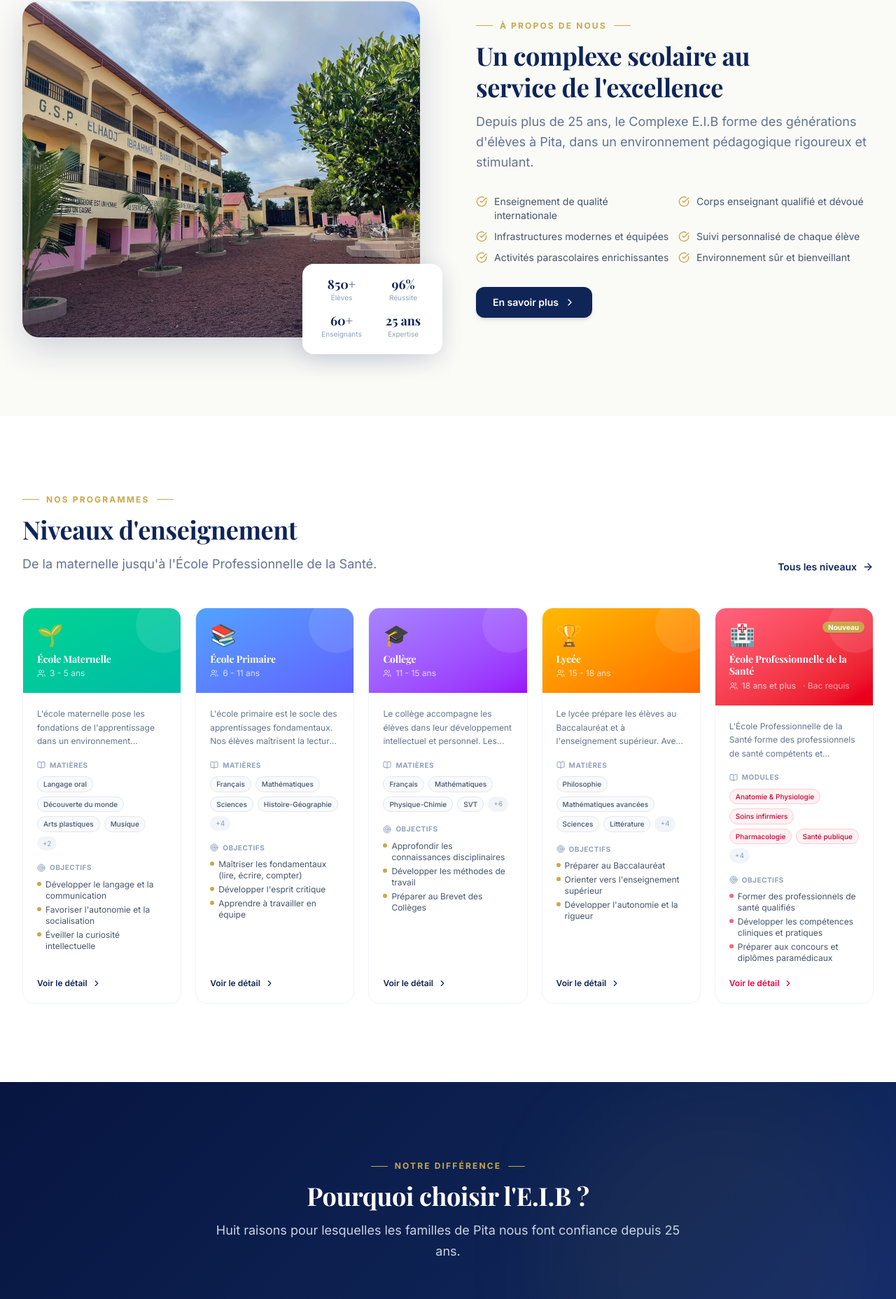
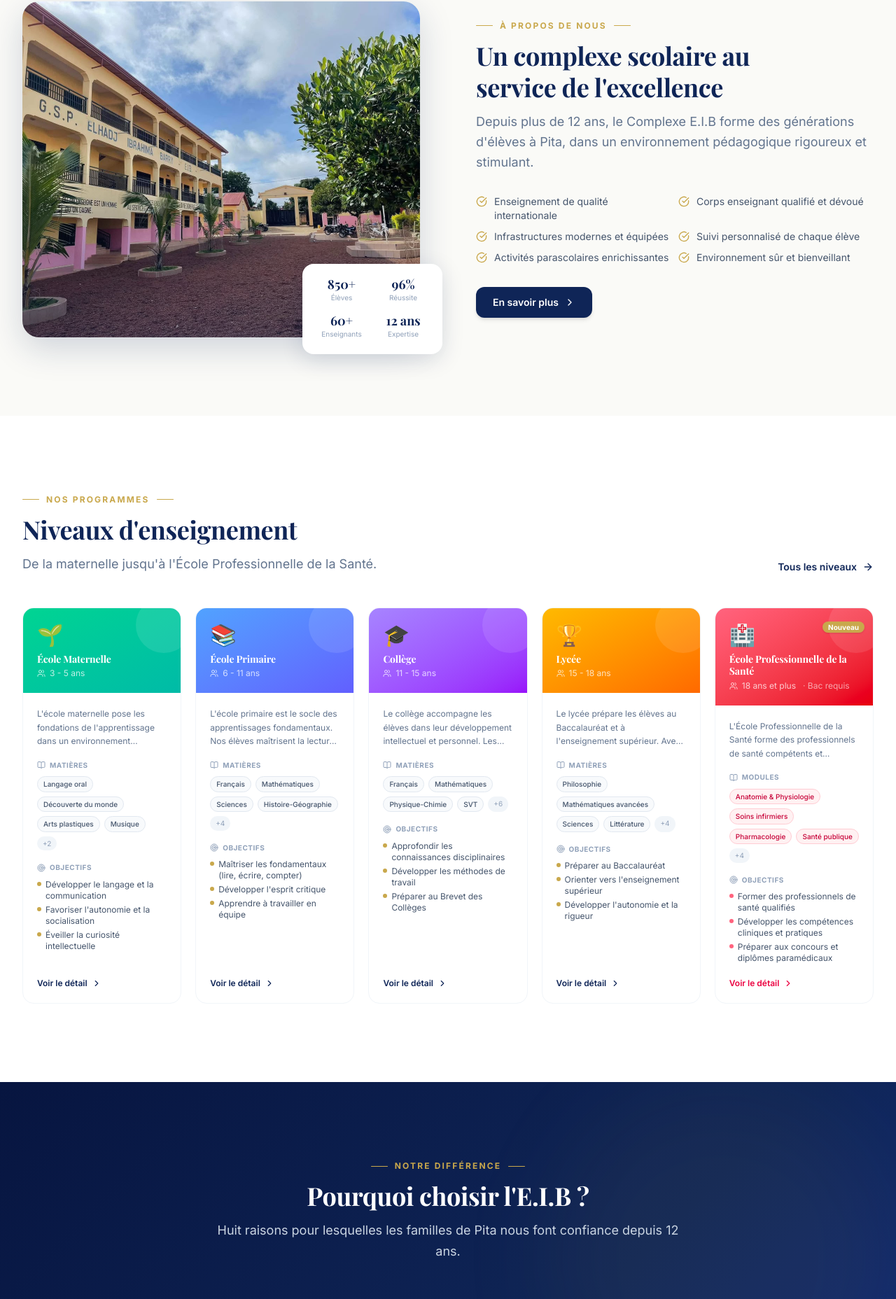
Before and after one commit to Barry-webdev/EIB-School, a Next.js app in the folder Frontend/: page / in a window 1280 px wide. Shown: the part 1485-3341 px from the top of the page at 70% size. Built offline with nearby package versions, Linux system fonts and the light colour scheme.

Commit message:
fix: 25 ans -> 12 ans partout

```diff
--- a/Frontend/src/app/a-propos/page.tsx
+++ b/Frontend/src/app/a-propos/page.tsx
@@ -104,9 +104,9 @@ const timeline = [
   },
   {
     year: "2025",
-    title: "25 ans d'excellence",
+    title: "12 ans d'excellence",
     description:
-      "Célébration des 25 ans avec un taux de réussite record de 98% au baccalauréat et plus de 800 élèves inscrits.",
+      "Célébration des 12 ans avec un taux de réussite record de 98% au baccalauréat et plus de 800 élèves inscrits.",
   },
   {
     year: "2026",
@@ -122,7 +122,7 @@ export default function AProposPage() {
       <PageHero
         pretitle="Notre établissement"
         title="À propos de l'E.I.B"
-        subtitle="Depuis plus de 25 ans, le Complexe Scolaire Privé Elhadj Ibrahima Barry forme des générations d'élèves avec rigueur et dévouement."
+        subtitle="Depuis plus de 12 ans, le Complexe Scolaire Privé Elhadj Ibrahima Barry forme des générations d'élèves avec rigueur et dévouement."
       />
 
       {/* Historique */}
@@ -132,7 +132,7 @@ export default function AProposPage() {
             <div className="lg:w-1/2">
               <SectionTitle
                 pretitle="Notre histoire"
-                title="25 ans au service de l'éducation"
+                title="12 ans au service de l'éducation"
                 subtitle="L'EIB est né d'une conviction simple : chaque enfant mérite le meilleur pour son avenir."
                 align="left"
               />
@@ -340,7 +340,7 @@ export default function AProposPage() {
           <div className="grid grid-cols-2 sm:grid-cols-4 gap-6">
             {[
               { icon: Users, value: "850+", label: "Élèves", color: "text-blue-700" },
-              { icon: Award, value: "25 ans", label: "D'expérience", color: "text-amber-600" },
+              { icon: Award, value: "12 ans", label: "D'expérience", color: "text-amber-600" },
               { icon: BookOpen, value: "60+", label: "Enseignants", color: "text-emerald-600" },
               { icon: Star, value: "96%", label: "Taux de réussite", color: "text-purple-600" },
             ].map((stat, i) => {
--- a/Frontend/src/components/sections/AboutPreview.tsx
+++ b/Frontend/src/components/sections/AboutPreview.tsx
@@ -17,7 +17,7 @@ const milestones = [
   { value: "850+",   label: "Élèves" },
   { value: "96%",    label: "Réussite" },
   { value: "60+",    label: "Enseignants" },
-  { value: "25 ans", label: "Expertise" },
+  { value: "12 ans", label: "Expertise" },
 ];
 
 export const AboutPreview: React.FC = () => (
@@ -63,7 +63,7 @@ export const AboutPreview: React.FC = () => (
           <SectionTitle
             pretitle="À propos de nous"
             title="Un complexe scolaire au service de l'excellence"
-            subtitle="Depuis plus de 25 ans, le Complexe E.I.B forme des générations d'élèves à Pita, dans un environnement pédagogique rigoureux et stimulant."
+            subtitle="Depuis plus de 12 ans, le Complexe E.I.B forme des générations d'élèves à Pita, dans un environnement pédagogique rigoureux et stimulant."
             align="left"
           />
 
--- a/Frontend/src/components/sections/Hero.tsx
+++ b/Frontend/src/components/sections/Hero.tsx
@@ -9,7 +9,7 @@ const stats = [
   { icon: Users,        value: "850+",  label: "Élèves" },
   { icon: BookOpen,     value: "60+",   label: "Enseignants" },
   { icon: Award,        value: "96%",   label: "Réussite" },
-  { icon: GraduationCap, value: "25 ans", label: "Expérience" },
+  { icon: GraduationCap, value: "12 ans", label: "Expérience" },
 ];
 
 export const Hero: React.FC = () => {
--- a/Frontend/src/components/sections/StatsSection.tsx
+++ b/Frontend/src/components/sections/StatsSection.tsx
@@ -6,7 +6,7 @@ const stats = [
   { icon: GraduationCap, value: "60+",  label: "Enseignants",           sub: "Qualifiés et dévoués",    color: "#c9a84c" },
   { icon: Trophy,       value: "96%",   label: "Taux de réussite",      sub: "Aux examens nationaux",   color: "#059669" },
   { icon: BookOpen,     value: "5",     label: "Niveaux d'enseignement",sub: "De la maternelle à la Santé", color: "#7c3aed" },
-  { icon: Star,         value: "25 ans",label: "D'expérience",          sub: "Au service de l'éducation", color: "#c9a84c" },
+  { icon: Star,         value: "12 ans",label: "D'expérience",          sub: "Au service de l'éducation", color: "#c9a84c" },
   { icon: Clock,        value: "12+",   label: "Activités parascolaires",sub: "Sport, arts, sciences",  color: "#0284c7" },
 ];
 
--- a/Frontend/src/components/sections/WhyUs.tsx
+++ b/Frontend/src/components/sections/WhyUs.tsx
@@ -10,7 +10,7 @@ const reasons = [
   { icon: Globe,      title: "Ouverture sur le monde",   desc: "Partenariats internationaux, échanges culturels et programmes linguistiques renforcés.",                accent: "#7c3aed" },
   { icon: Shield,     title: "Environnement sécurisé",   desc: "Un cadre scolaire surveillé, bienveillant, où chaque élève peut s'épanouir sereinement.",              accent: "#0284c7" },
   { icon: BookOpen,   title: "Programme enrichi",        desc: "Activités parascolaires variées complétant le programme académique pour un développement global.",       accent: "#c9a84c" },
-  { icon: TrendingUp, title: "25 ans d'expérience",      desc: "Deux décennies de savoir-faire pédagogique au service des familles et de la réussite de leurs enfants.", accent: "#0f2557" },
+  { icon: TrendingUp, title: "12 ans d'expérience",      desc: "Deux décennies de savoir-faire pédagogique au service des familles et de la réussite de leurs enfants.", accent: "#0f2557" },
 ];
 
 export const WhyUs: React.FC = () => (
@@ -30,7 +30,7 @@ export const WhyUs: React.FC = () => (
         <SectionTitle
           pretitle="Notre différence"
           title="Pourquoi choisir l'E.I.B ?"
-          subtitle="Huit raisons pour lesquelles les familles de Pita nous font confiance depuis 25 ans."
+          subtitle="Huit raisons pour lesquelles les familles de Pita nous font confiance depuis 12 ans."
           light
         />
       </div>
```
